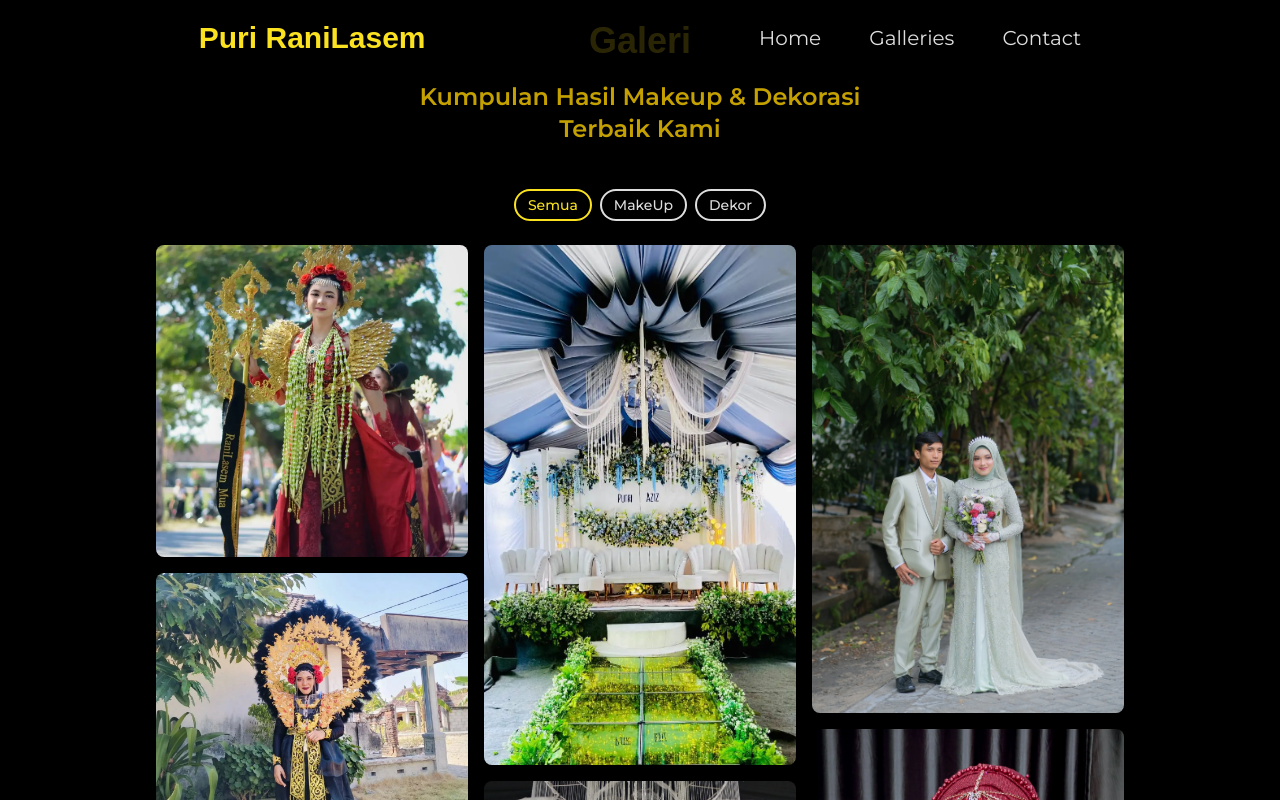
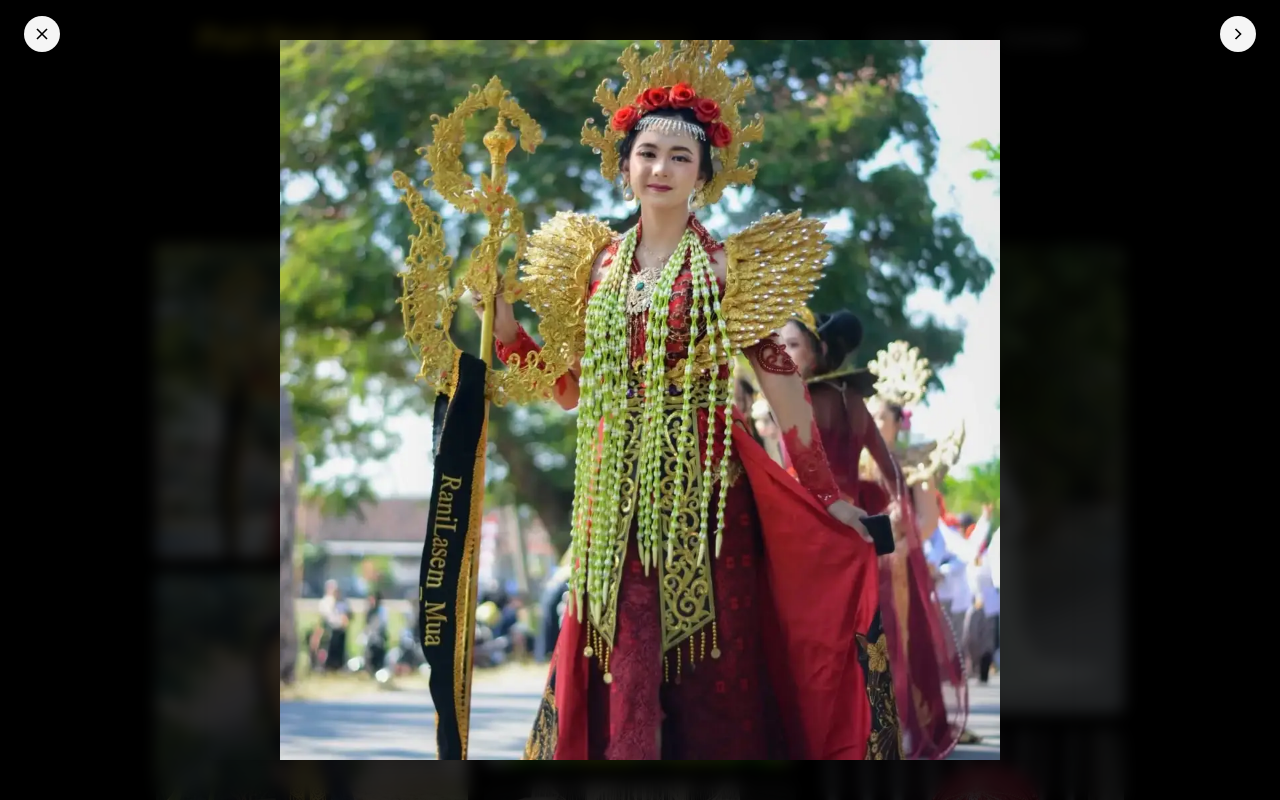
Before and after one commit to CatC0de1/PuriRaniLasem, a React (Vite) app: page / in a window 1280 px wide. Both pictures are taken after a click on the element 312 px from the left and 1451 px from the top of the page. Shown: the part 1051-1851 px from the top of the page. Built offline with nearby package versions, Linux system fonts and the light colour scheme; a web font is replaced by a local one.

Commit message:
feat: add gallery photo modal

```diff
--- a/src/App.tsx
+++ b/src/App.tsx
@@ -7,6 +7,10 @@ import Footer from './components/Footer.tsx'
 import Navbar  from './components/partials/navbar.tsx'
 
 function App() {
+
+	document.addEventListener('dragstart', function(event) {
+  	event.preventDefault();
+	});
 
   return (
     <>
--- a/src/components/partials/masonry.tsx
+++ b/src/components/partials/masonry.tsx
@@ -1,7 +1,7 @@
 import { useState, useEffect, useRef } from 'react';
 import Masonry from 'react-masonry-css';
 import { motion } from 'framer-motion';
-// import Modal from './Modal';
+import Modal from './modal';
 
 interface ImageItem {
   id: number;
@@ -26,6 +26,8 @@ const breakpointColumnsObj = {
 export default function MasonryGallery({ images }: MasonryGalleryProps) {
   const [selectedCategory, setSelectedCategory] = useState('Semua');
   const [visibleImages, setVisibleImages] = useState<Set<number>>(new Set()); // Track visible images
+  const [selectedIndex, setSelectedIndex] = useState<number | null>(null);
+  const [direction, setDirection] = useState(0);
 
   const filteredImages =
     selectedCategory === 'Semua'
@@ -33,6 +35,16 @@ export default function MasonryGallery({ images }: MasonryGalleryProps) {
       : images.filter((img) => img.category === selectedCategory);
 
   const categories = ['Semua', ...Array.from(new Set(images.map((img) => img.category)))];
+  const selectedImage = selectedIndex !== null ? filteredImages[selectedIndex] : null;
+
+  const paginate = (newDirection: number) => {
+    if (selectedIndex === null) return;
+    const newIndex = selectedIndex + newDirection;
+    if (newIndex >= 0 && newIndex < filteredImages.length) {
+      setDirection(newDirection);
+      setSelectedIndex(newIndex);
+    }
+  };
 
   const observerRefs = useRef<(HTMLDivElement | null)[]>([]); // Refs for each image container
 
@@ -95,6 +107,10 @@ export default function MasonryGallery({ images }: MasonryGalleryProps) {
             animate={visibleImages.has(index) ? { opacity: 1, y: 0 } : {}}
             transition={{ duration: 0.5 }}
             className="mb-2 md:mb-2.5 lg:mb-3 xl:mb-4 cursor-pointer"
+            onClick={() => {
+              setDirection(0);
+              setSelectedIndex(index);
+            }}
           >
             <img
               src={img.src}
@@ -105,6 +121,15 @@ export default function MasonryGallery({ images }: MasonryGalleryProps) {
           </motion.div>
         ))}
       </Masonry>
+
+      {/* Modal */}
+      <Modal
+        selectedImage={selectedImage}
+        onClose={() => setSelectedIndex(null)}
+        onPaginate={paginate}
+        canPaginateNext={selectedIndex !== null && selectedIndex < filteredImages.length - 1}
+        canPaginatePrev={selectedIndex !== null && selectedIndex > 0}
+      />
     </div>
   );
 }
--- a/src/components/partials/modal.tsx
+++ b/src/components/partials/modal.tsx
@@ -1,8 +1,160 @@
-        // {/* Modal */}
-        // <Modal
-        //   selectedImage={selectedImage}
-        //   onClose={() => setSelectedIndex(null)}
-        //   onPaginate={paginate}
-        //   canPaginateNext={selectedIndex !== null && selectedIndex < filteredImages.length - 1}
-        //   canPaginatePrev={selectedIndex !== null && selectedIndex > 0}
-        // />
+import { motion, AnimatePresence } from 'framer-motion';
+import React, { useEffect, useState } from 'react';
+
+interface ModalProps {
+  selectedImage: {
+    src: string;
+    title: string;
+  } | null;
+  onClose: () => void;
+  onPaginate: (direction: number) => void;
+  canPaginateNext: boolean;
+  canPaginatePrev: boolean;
+}
+
+export default function Modal({
+  selectedImage,
+  onClose,
+  onPaginate,
+  canPaginateNext,
+  canPaginatePrev,
+}: ModalProps) {
+  const [imageDimensions, setImageDimensions] = useState<{ width: number; height: number } | null>(null);
+
+  useEffect(() => {
+    if (!selectedImage) return;
+
+    const img = new Image();
+    img.src = selectedImage.src;
+    img.onload = () => {
+      setImageDimensions({ width: img.naturalWidth, height: img.naturalHeight });
+    };
+  }, [selectedImage]);
+
+  useEffect(() => {
+    if (selectedImage) {
+      document.body.classList.add('overflow-hidden');
+    } else {
+      document.body.classList.remove('overflow-hidden');
+    }
+
+    return () => {
+      document.body.classList.remove('overflow-hidden');
+    };
+  }, [selectedImage]);
+
+  useEffect(() => {
+    const handleKeyDown = (event: KeyboardEvent) => {
+      if (!selectedImage) return;
+
+      switch (event.key) {
+        case 'ArrowRight':
+          if (canPaginateNext) onPaginate(1);
+          break;
+        case 'ArrowLeft':
+          if (canPaginatePrev) onPaginate(-1);
+          break;
+        case 'Escape':
+          onClose();
+          break;
+        default:
+          break;
+      }
+    };
+
+    window.addEventListener('keydown', handleKeyDown);
+
+    return () => {
+      window.removeEventListener('keydown', handleKeyDown);
+    };
+  }, [selectedImage, canPaginateNext, canPaginatePrev, onPaginate, onClose]);
+
+  const getImageStyles = (): React.CSSProperties => {
+    if (!imageDimensions) return {};
+
+    const { width, height } = imageDimensions;
+
+    const aspectRatio = width / height;
+
+    if (aspectRatio < 1) {
+      return { maxHeight: '90vh', width: 'auto', objectFit: 'contain' };
+    } else if (aspectRatio > 1) {
+      return { maxWidth: '90vw', height: 'auto', objectFit: 'contain' };
+    } else {
+      return { maxWidth: '90vw', maxHeight: '90vh', objectFit: 'contain' };
+    }
+  };
+
+  return (
+    <AnimatePresence>
+      {selectedImage && (
+        <motion.div
+          className="fixed inset-0 bg-black/80 backdrop-blur-sm z-50 flex flex-col items-center justify-center"
+          initial={{ opacity: 0 }}
+          animate={{ opacity: 1 }}
+          exit={{ opacity: 0 }}
+        >
+          {/* Controls */}
+          <div className="absolute top-4 flex justify-between w-full px-6 z-40">
+            <button
+              onClick={onClose}
+              className="bg-(--primary-text-color) rounded-full p-2 hover:bg-(--secondary-text-color) transition"
+              aria-label="Close"
+            >
+              <svg className="w-5 h-5 text-(--primary-bg-color)" viewBox="0 0 24 24" fill="none" stroke="currentColor" strokeWidth="2">
+                <line x1="18" y1="6" x2="6" y2="18" />
+                <line x1="6" y1="6" x2="18" y2="18" />
+              </svg>
+            </button>
+
+            <div className="space-x-2 flex justify-between w-20">
+              {canPaginatePrev ? (
+                <button
+                  onClick={() => onPaginate(-1)}
+                  className="bg-(--primary-text-color) rounded-full p-2 hover:bg-(--secondary-text-color) transition"
+                  aria-label="Previous"
+                >
+                  <svg className="w-5 h-5 text-(--primary-bg-color)" viewBox="0 0 24 24" fill="none" stroke="currentColor" strokeWidth="2">
+                    <polyline points="15 18 9 12 15 6" />
+                  </svg>
+                </button>
+              ) : (
+                <div className="w-10" />
+              )}
+              {canPaginateNext ? (
+                <button
+                  onClick={() => onPaginate(1)}
+                  className="bg-(--primary-text-color) rounded-full p-2 hover:bg-(--secondary-text-color) transition"
+                  aria-label="Next"
+                >
+                  <svg className="w-5 h-5 text-(--primary-bg-color)" viewBox="0 0 24 24" fill="none" stroke="currentColor" strokeWidth="2">
+                    <polyline points="9 18 15 12 9 6" />
+                  </svg>
+                </button>
+              ) : (
+                <div className="w-10" />
+              )}
+            </div>
+          </div>
+
+          {/* Swipeable Image */}
+          <motion.div
+            key={selectedImage.src}
+            className="max-w-4xl w-full px-4 flex justify-center items-center"
+            initial={{ x: 0, opacity: 1 }}
+            exit={{ opacity: 0 }}
+        //     drag="x"
+        //     dragConstraints={{ left: 0, right: 0 }}
+          >
+            <img
+              src={selectedImage.src}
+              alt={selectedImage.title}
+              className="w-full h-auto rounded-lg shadow-lg"
+              style={getImageStyles()}
+            />
+          </motion.div>
+        </motion.div>
+      )}
+    </AnimatePresence>
+  );
+}
--- a/src/components/partials/navbar.tsx
+++ b/src/components/partials/navbar.tsx
@@ -20,7 +20,7 @@ export default function Navbar() {
   return (
     <nav
       id="navbar"
-      className={`fixed top-0 left-0 w-screen z-10 bg-[rgba(0,0,0,0.83)] py-3 md:py-5 transition-all duration-500 fade-in-down ${
+      className={`fixed top-0 left-0 w-screen z-10 bg-black/60 backdrop-blur-xs py-3 md:py-5 transition-all duration-500 fade-in-down ${
         isScrolled ? "outline-[1px] outline-(--secondary-bg-color)" : ""
       }`}
     >
--- a/src/styles/global.css
+++ b/src/styles/global.css
@@ -27,13 +27,8 @@ body {
 	margin: 0;
 	width: 100%;
 	height: 100%;
-  display: flex;
-  flex-direction: column;
-  justify-content: center;
-  /* align-items: center; */
-  /* width: full; */
   user-select: none;
-  -webkit-user-drag: none;
+  /* -webkit-user-drag: none; */
 }
 
 @import "tailwindcss";
```
